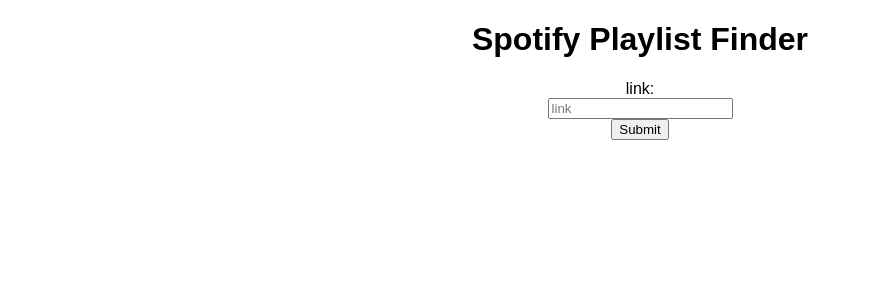
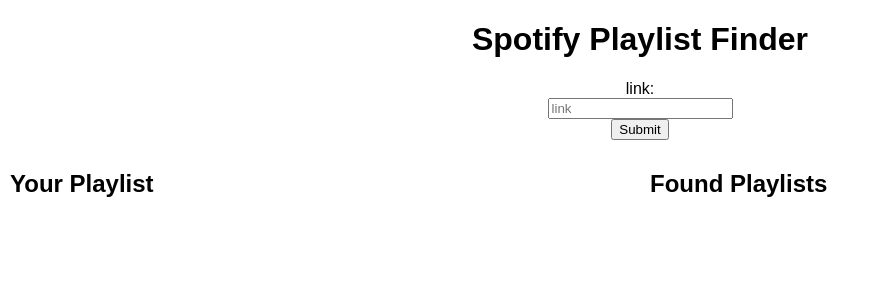
Before and after one commit to e-chenxu/Similar-Spotify-Playlists, a Flask app: page / in a window 1280 px wide. Shown: the top 300 px of the page, without its empty margins (0-879 px from the left). Run offline with Flask 2, Linux system fonts and the light colour scheme.

Commit message:
two columns for your playlist / found playlists

```diff
--- a/data.py
+++ b/data.py
@@ -13,7 +13,7 @@ sp = spotipy.Spotify(auth_manager=SpotifyClientCredentials())
 # this will get a list of track and their data in a dictionary
 def get_tracks_from_pl(pl_link) -> list:
     # get playlist id
-    playlist_link = "https://open.spotify.com/playlist/4YXr1VsIVKxOk5xYrZxGlT"
+   # playlist_link = "https://open.spotify.com/playlist/4YXr1VsIVKxOk5xYrZxGlT"
     playlist_id = pl_link.split("/")[-1].split("?")[0]
     results = sp.playlist_items(playlist_id)
     tracks = results['items']
--- a/static/css/main.css
+++ b/static/css/main.css
@@ -6,3 +6,18 @@ body{
 .center{
     text-align: center;
 }
+
+.row {
+    display: flex;
+}
+
+.column {
+    width: 50%;
+    flex: 50%;
+    padding: 10px;
+    overflow-x: auto;
+}
+
+.leftcolumn {
+    background: #FFFFFF;
+}
--- a/templates/base.html
+++ b/templates/base.html
@@ -7,6 +7,15 @@
 </head>
 <body>
     {% block body_input %}{% endblock %}
-    {% block left_column %}{% endblock %}
+    <div class="row">
+        <div class="column leftcolumn">
+            <h2>Your Playlist</h2>
+            <p>{% block left_column %}{% endblock %}</p>
+        </div>
+        <div class="column">
+            <h2>Found Playlists</h2>
+            <p>{% block right_column %}{% endblock %}</p>
+        </div>
+    </div>
 </body>
 </html>
--- a/templates/index.html
+++ b/templates/index.html
@@ -19,5 +19,8 @@
         <li>{{ tracks }}</li>
     {% endfor %}
     </ul>
+{% endblock %}
+
+{% block right_column %}
     <div>{{ playlist_list }}</div>
 {% endblock %}
```
